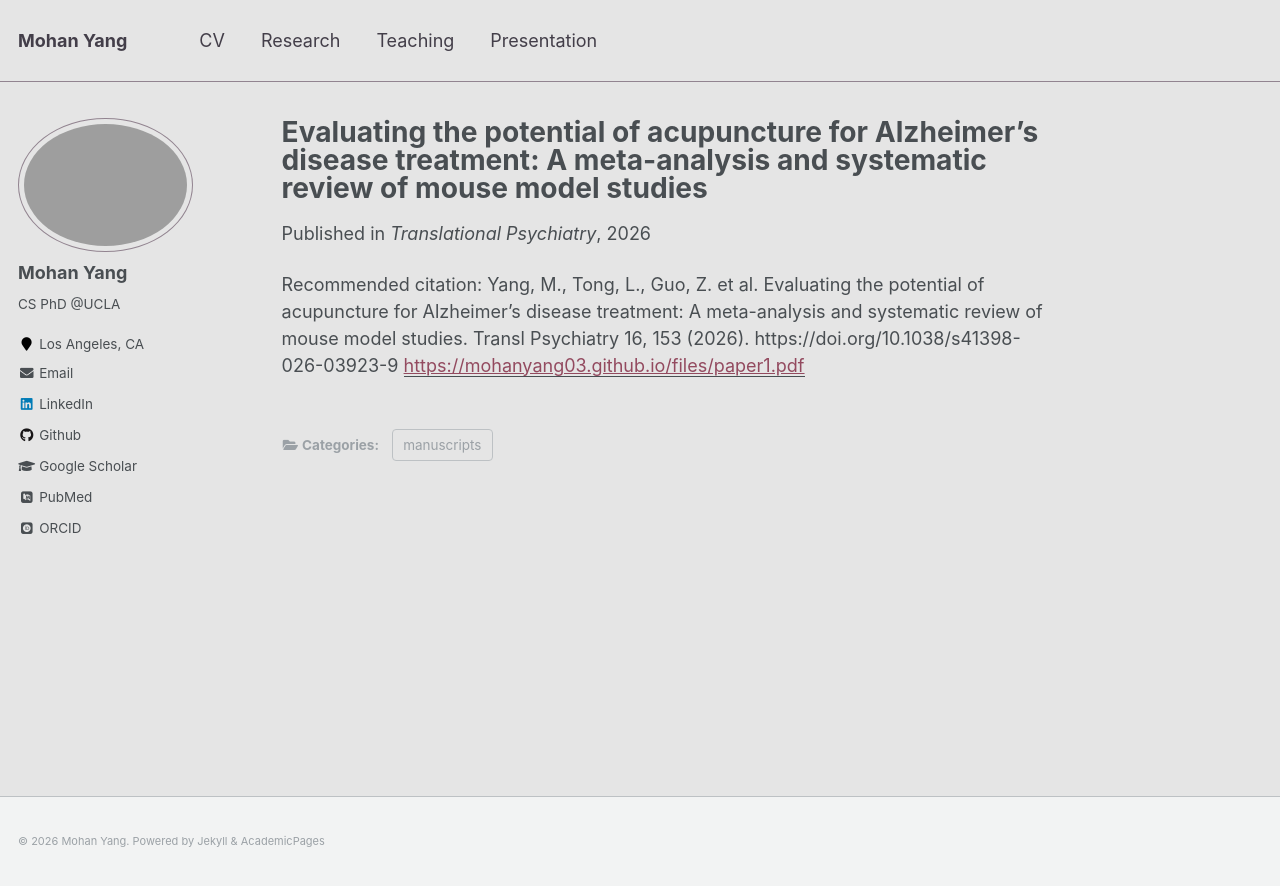
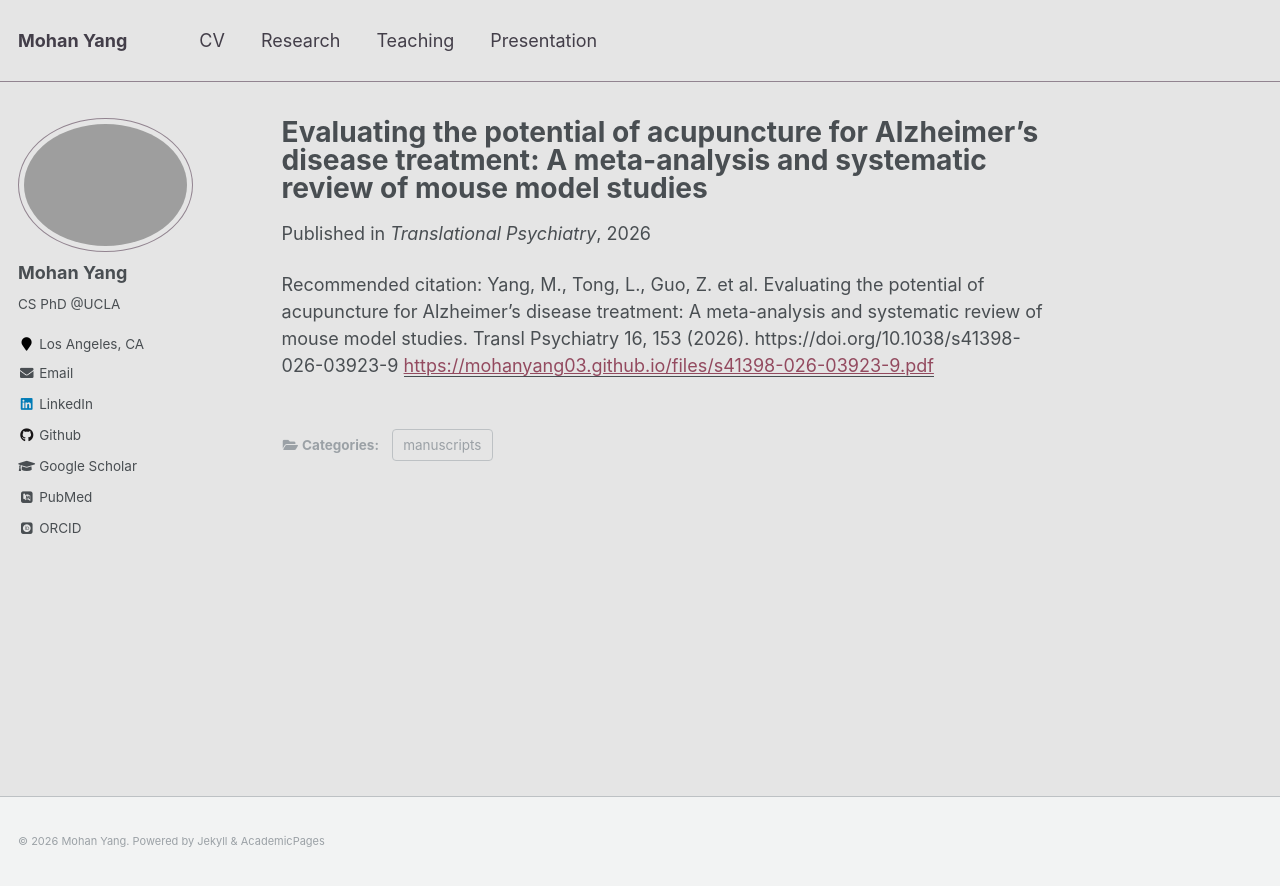
Before and after one commit to MohanYang03/mohanyang03.github.io, a Jekyll site: the page built from _publications/meta-analysis.md, in a window 1280 px wide. Shown: the top 886 px of the page. Built offline with Jekyll 4.4.1, drawn with Linux system fonts in a browser that asks for light colours; some web fonts are replaced; a script bundle is joined from its source files by our own code; some of the changed lines change nothing that is shown.

Commit message:
update website

```diff
--- a/_publications/meta-analysis.md
+++ b/_publications/meta-analysis.md
@@ -6,8 +6,6 @@
 excerpt: ''
 date: 2026-03-17
 venue: 'Translational Psychiatry'
-slidesurl: 'https://mohanyang03.github.io/files/slides1.pdf'
-paperurl: 'https://mohanyang03.github.io/files/paper1.pdf'
-bibtexurl: 'https://mohanyang03.github.io/files/bibtex1.bib'
+paperurl: 'https://mohanyang03.github.io/files/s41398-026-03923-9.pdf'
 citation: 'Yang, M., Tong, L., Guo, Z. et al. Evaluating the potential of acupuncture for Alzheimer’s disease treatment: A meta-analysis and systematic review of mouse model studies. Transl Psychiatry 16, 153 (2026). https://doi.org/10.1038/s41398-026-03923-9'
 ---
```
Also changed, not shown: 7 other files.
